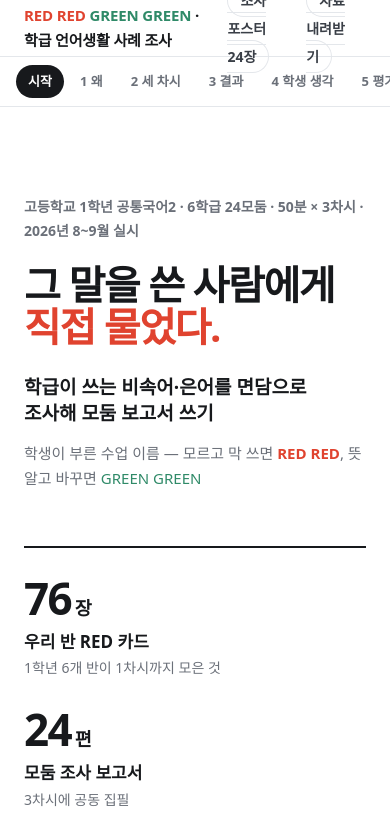
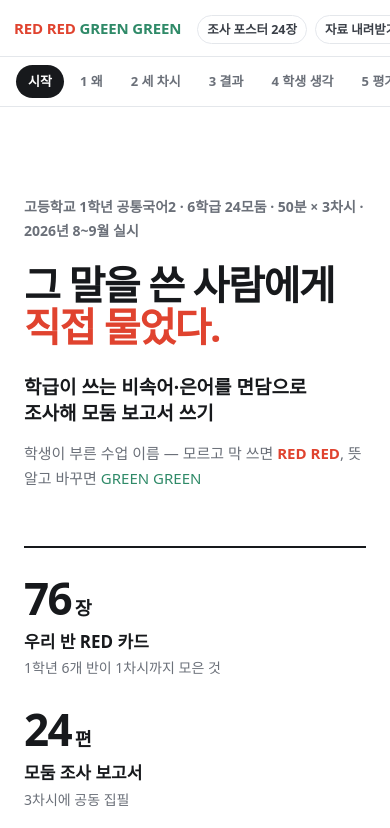
Before and after one commit to riedle03/redgreen-web, a website: page index.html in a window 390 px wide. Shown: the top 828 px of the page. Drawn offline with nearby package versions, Linux system fonts and the light colour scheme; a web font is replaced by a local one.

Commit message:
모바일 상단 바 — 브랜드 줄바꿈 방지, 알약 축소
Co-Authored-By: Claude Fable 5.1 <noreply@anthropic.com>

```diff
--- a/index.html
+++ b/index.html
@@ -15,7 +15,7 @@
 
   <header class="topbar">
     <div class="wrap">
-      <a class="brand" href="index.html" aria-current="page"><b>RED RED</b> <i>GREEN GREEN</i> · 학급 언어생활 사례 조사</a>
+      <a class="brand" href="index.html" aria-current="page"><b>RED RED</b> <i>GREEN GREEN</i><span class="sfx"> · 학급 언어생활 사례 조사</span></a>
       <ul class="top-links">
         <li><a href="gallery.html">조사 포스터 24장</a></li>
         <li><a href="#c6">자료 내려받기</a></li>
--- a/story.css
+++ b/story.css
@@ -21,11 +21,13 @@ img { max-width: 100%; height: auto; display: block; }
 /* ── 상단 바 ── */
 .topbar { position: sticky; top: 0; z-index: 50; background: rgba(255,255,255,.92); backdrop-filter: blur(8px); border-bottom: 1px solid var(--line); }
 .topbar .wrap { display: flex; align-items: center; justify-content: space-between; height: 56px; gap: 16px; }
-.brand { font-weight: 800; letter-spacing: -.01em; text-decoration: none; font-size: 15px; }
+.brand { font-weight: 800; letter-spacing: -.01em; text-decoration: none; font-size: 15px; white-space: nowrap; }
 .brand b { color: var(--red); } .brand i { color: var(--green); font-style: normal; }
 .top-links { display: flex; gap: 8px; list-style: none; }
 .top-links a { text-decoration: none; font-size: 14px; font-weight: 600; padding: 6px 12px; border: 1px solid var(--line); border-radius: 999px; color: var(--ink-2); }
 .top-links a:hover { border-color: var(--ink); color: var(--ink); }
+.top-links a { white-space: nowrap; }
+@media (max-width: 720px) { .brand .sfx { display: none; } .top-links a { font-size: 12.5px; padding: 5px 9px; } .topbar .wrap { padding: 0 14px; } }
 
 /* ── 챕터 내비 ── */
 .chap-nav { position: fixed; left: max(16px, calc((100vw - var(--w)) / 2 - var(--nav-w) - 24px)); top: 120px; width: var(--nav-w); z-index: 40; display: none; }
```
